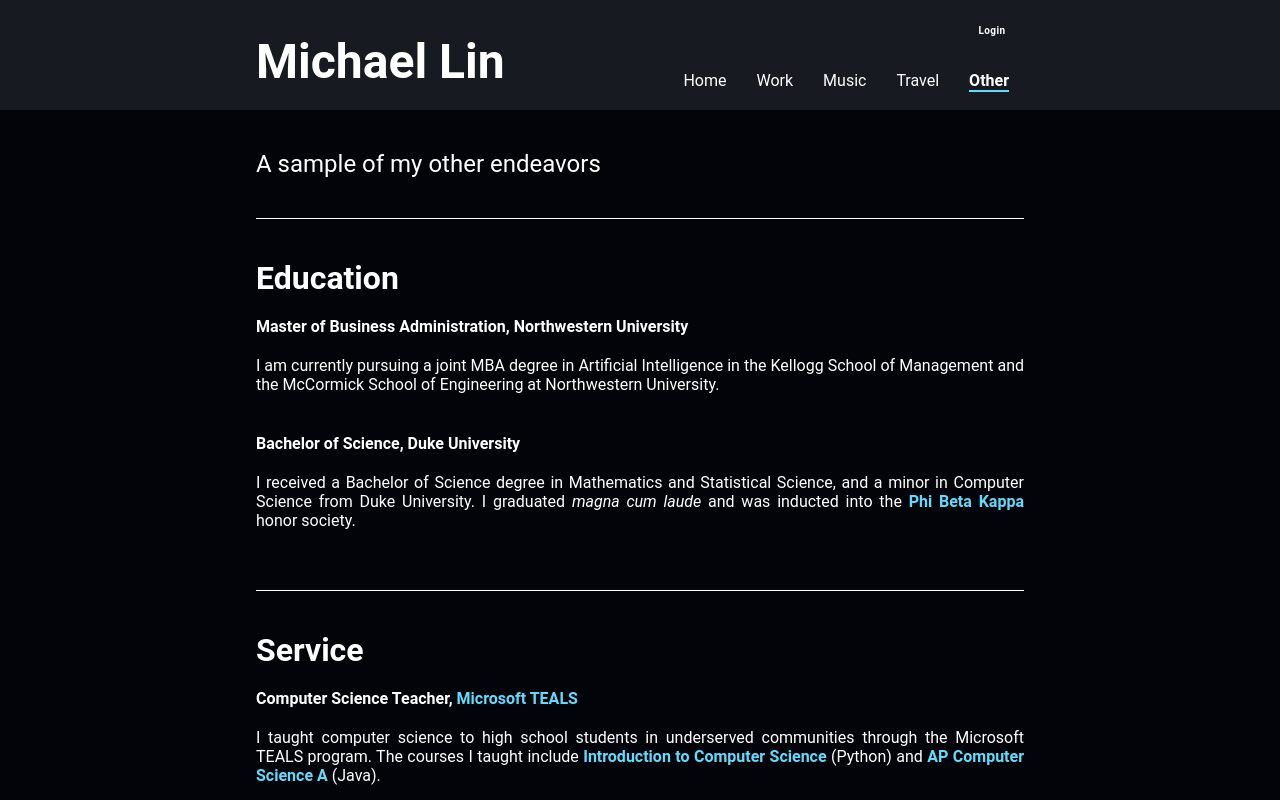
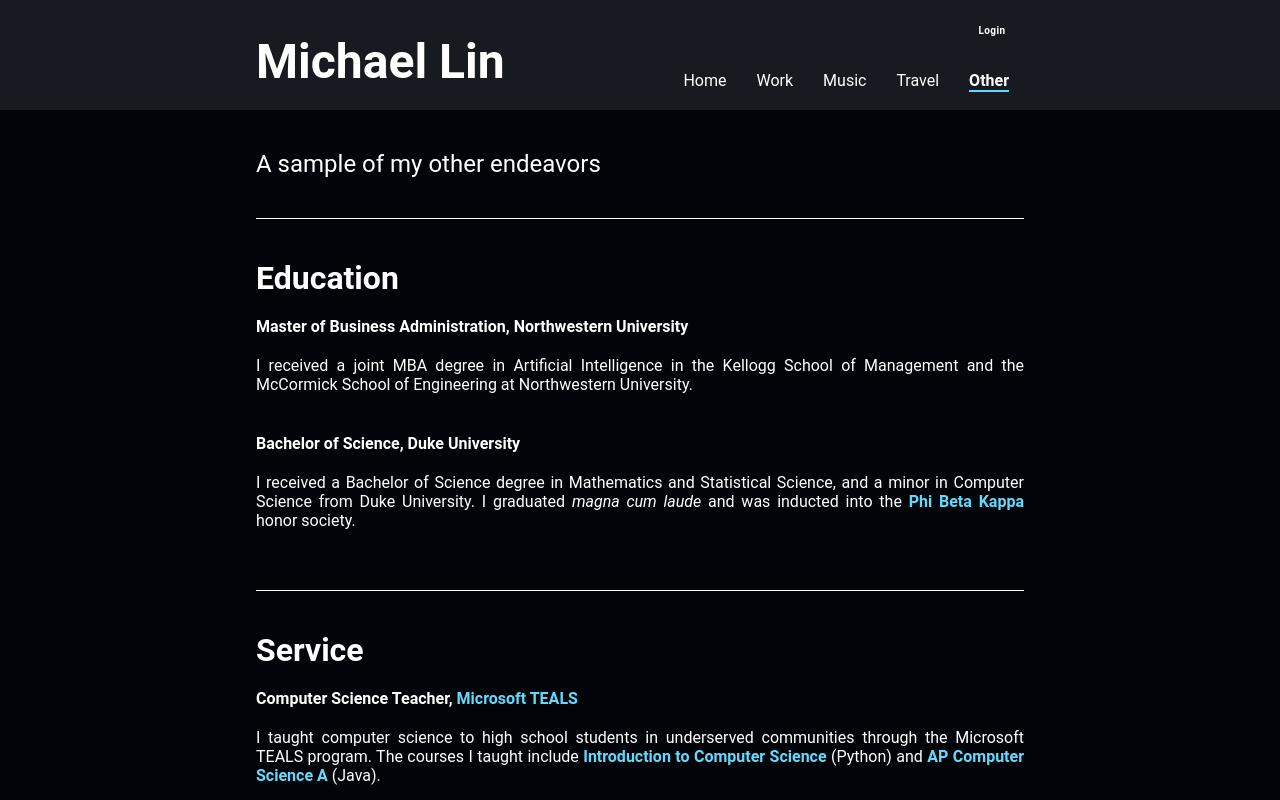
Before and after one commit to michaellin986/personal, a React (Create React App) app: page /personal/other in a window 1280 px wide. Shown: the top 800 px of the page. Built offline with nearby package versions, Linux system fonts and the light colour scheme.

Commit message:
Make updates

```diff
--- a/src/views/pages/Home/Home.tsx
+++ b/src/views/pages/Home/Home.tsx
@@ -17,7 +17,7 @@ class Home extends PureComponent {
         <div className="Home__text">
           <div className="Home__text--welcome">Welcome</div>
           <div className="Home__text--description">
-            I am a student in the{" "}
+            I am a recent graduate of the{" "}
             <a
               className="Home__text--link"
               href="https://www.kellogg.northwestern.edu/programs/full-time-mba/mbai-program.aspx"
--- a/src/views/pages/Music/Music.tsx
+++ b/src/views/pages/Music/Music.tsx
@@ -24,7 +24,8 @@ class Music extends PureComponent {
               Northwestern University Philharmonia
             </a>
             . We perform symphonic works such as Dvorak&apos;s Slavonic Dances,
-            and Prokofiev&apos;s Symphony No. 7.
+            and Prokofiev&apos;s Symphony No. 7. In addition, I have been a part
+            of the Northwestern Baroque Music Ensemble.
           </p>
           <p>
             Before returning to school, I played violin with various ensembles
--- a/src/views/pages/Other/Other.tsx
+++ b/src/views/pages/Other/Other.tsx
@@ -22,9 +22,9 @@ class Other extends PureComponent {
               </div>
             </div>
             <div className="Other__position--description">
-              I am currently pursuing a joint MBA degree in Artificial
-              Intelligence in the Kellogg School of Management and the McCormick
-              School of Engineering at Northwestern University.
+              I received a joint MBA degree in Artificial Intelligence in the
+              Kellogg School of Management and the McCormick School of
+              Engineering at Northwestern University.
             </div>
           </div>
           <div className="Other__position">
```
